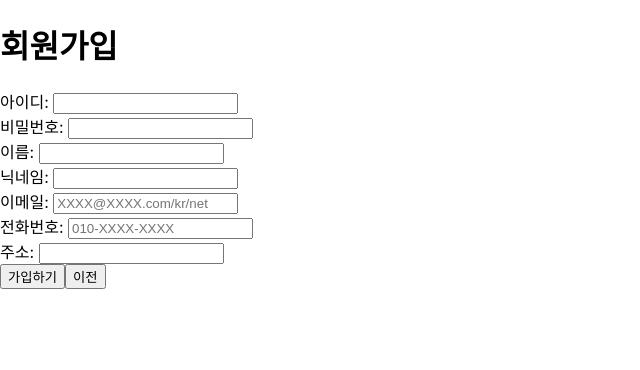
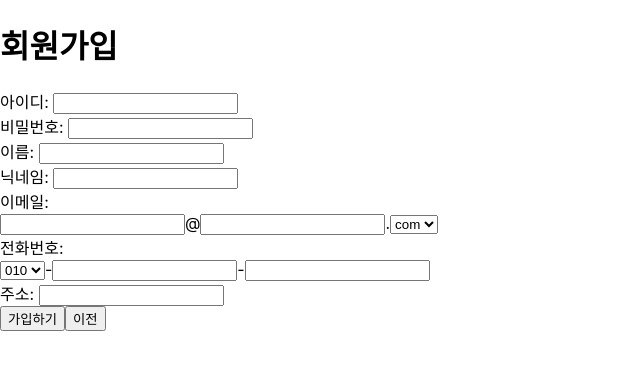
Before and after one commit to Sion-Lee919/ezmarket_react, a React (Create React App) app in the folder react_ezmarket/: page /joinN in a window 1280 px wide. Shown: the top 370 px of the page, without its empty margins (0-640 px from the left). Built offline with nearby package versions, Linux system fonts and the light colour scheme; no server answers.

Commit message:
로그인(전화번호 칸 구별, 이메일 칸 구별, 로그인 오류 메시지 세분화)

```diff
--- a/react_ezmarket/src/pages/member/join/joinN.js
+++ b/react_ezmarket/src/pages/member/join/joinN.js
@@ -9,7 +9,13 @@ const JoinN = () => {
     password: '',
     realname: '',
     nickname: '',
-    email: '',
+    email_name: "",
+    email_domain: "",
+    email_extension: "com",
+    email: "",
+    phone_first: "010",
+    phone_second: "",
+    phone_third: "",
     phone: '',
     address: '',
   });
@@ -33,10 +39,6 @@ const JoinN = () => {
       member_id: uniqueId,
     }));
   }, [])
-
-  const handleChange = (e) => {
-    setForm({...form, [e.target.name]: e.target.value,});
-  };
 
   //중복 확인
   const checkId = async (e) => {
@@ -81,18 +83,42 @@ const JoinN = () => {
     }
   };
 
-  const checkEmail = async (e) => {
-    const enteredEmail = e.target.value;
-    setForm({ ...form, email: enteredEmail });
+  const handleChange = (e) => {
+    const { name, value } = e.target;
+    setForm((prevForm) => ({
+      ...prevForm,
+      [name]: value,
+    }));
+  };
 
-    if (enteredEmail.length === 0) {
+  useEffect(() => {
+    const { email_name, email_domain, email_extension } = form;
+    const merge_email = `${email_name}@${email_domain}.${email_extension}`;
+
+    const { phone_first, phone_second, phone_third } = form;
+    const merge_phone = `${phone_first}-${phone_second}-${phone_third}`;
+
+  setForm((prevForm) => ({
+      ...prevForm,
+      email: merge_email,
+      phone: merge_phone,
+    }));
+
+    checkEmail(merge_email);
+    checkPhone(merge_phone);
+
+  }, [form.email_name, form.email_domain, form.email_extension, form.phone_first, form.phone_second, form.phone_third]);
+
+
+  const checkEmail = async (fullEmail) => {
+    if (fullEmail.length === 0) {
       setEmailCheckResult('');
       return;
     }
 
     try {
       const response = await axios.get('http://localhost:9090/checkEmail', {
-        params: { email: enteredEmail },
+        params: { email: fullEmail },
       });
 
       setEmailCheckResult(response.data);
@@ -102,18 +128,15 @@ const JoinN = () => {
     }
   };
 
-  const checkPhone = async (e) => {
-    const enteredPhone = e.target.value;
-    setForm({ ...form, phone: enteredPhone });
-
-    if (enteredPhone.length === 0) {
+  const checkPhone = async (fullPhone) => {
+    if (fullPhone.length === 0) {
       setPhoneCheckResult('');
       return;
     }
 
     try {
       const response = await axios.get('http://localhost:9090/checkPhone', {
-        params: { phone: enteredPhone },
+        params: { phone: fullPhone },
       });
 
       setPhoneCheckResult(response.data);
@@ -123,9 +146,16 @@ const JoinN = () => {
     }
   };
 
+
   //회원가입 폼 제출
   const handleSubmit = async (e) => {
     e.preventDefault();
+
+    const fullEmail = `${form.email_name}@${form.email_domain}.${form.email_extension}`; //이메일 합치기
+    setForm((prevForm) => ({
+      ...prevForm,
+      email: fullEmail,
+    }));
 
     try {
       await axios.post('http://localhost:9090/joinN', form, {
@@ -171,14 +201,33 @@ const JoinN = () => {
 
         <div>
           <label htmlFor="email">이메일: </label>
-          <input type="email" name="email" value={form.email} onChange={checkEmail} placeholder="XXXX@XXXX.com/kr/net" maxLength={100} required />
-          <span>{emailCheckResult}</span>
+          <div>
+            <input type="text" name="email_name" value={form.email_name} onChange={handleChange} maxLength={40} required />
+            @
+            <input type="text" name="email_domain" value={form.email_domain} onChange={handleChange} maxLength={50} required />
+            .
+            <select name="email_extension" value={form.email_extesnion} onChange={handleChange}>
+              <option value="com">com</option>
+              <option value="kr">kr</option>
+              <option value="net">net</option>
+            </select>
+            <span>{emailCheckResult}</span>
+          </div>
         </div>
 
         <div>
           <label htmlFor="phone">전화번호: </label>
-          <input type="text" name="phone" value={form.phone} onChange={checkPhone} pattern="010-\d{3,4}-\d{4}" placeholder="010-XXXX-XXXX" title="010-XXXX-XXXX로 입력." required />
-          <span>{phoneCheckResult}</span>
+          <div>
+            <select name="phone_first" value={form.phone_first} onChange={handleChange}>
+            <option value="010">010</option>
+            <option value="011">011</option>
+            </select>
+            -
+            <input type="text" name="phone_second" value={form.phone_second} onChange={handleChange} pattern="\d{3,4}" title="3~4개의 숫자로 입력하세요." maxLength={4} required />
+            -
+            <input type="text" name="phone_third" value={form.phone_third} onChange={handleChange} pattern="\d{4}" title="4개의 숫자로 입력하세요." maxLength={4} required />
+            <span>{phoneCheckResult}</span>
+          </div>
         </div>
 
         <div>
--- a/react_ezmarket/src/pages/member/login/login.js
+++ b/react_ezmarket/src/pages/member/login/login.js
@@ -18,15 +18,17 @@ const Login = () => {
         { headers: { 'Content-Type': 'application/x-www-form-urlencoded' } }
         )
         .then(response => {
+            if (response.status === 200) {
                 navigate('/');
+            }
         })
         .catch(error => {
-        alert('아이디 혹은 비밀번호가 틀렸습니다.');
+            alert(error.response.data);
         });
     };
 
-  const handlePrevClick = () => {
-    navigate(-1);
+  const handleHomeClick = () => {
+    navigate("/");
   };
 
   const handleJoinClick = () => {
@@ -45,8 +47,8 @@ const Login = () => {
         <button onClick={handleJoinClick}>
           회원가입
         </button>
-        <button onClick={handlePrevClick}>
-          이전
+        <button onClick={handleHomeClick}>
+          홈
         </button>
       </form>
       <div>
```
Lines whose indentation alone changed are shown as unchanged.
